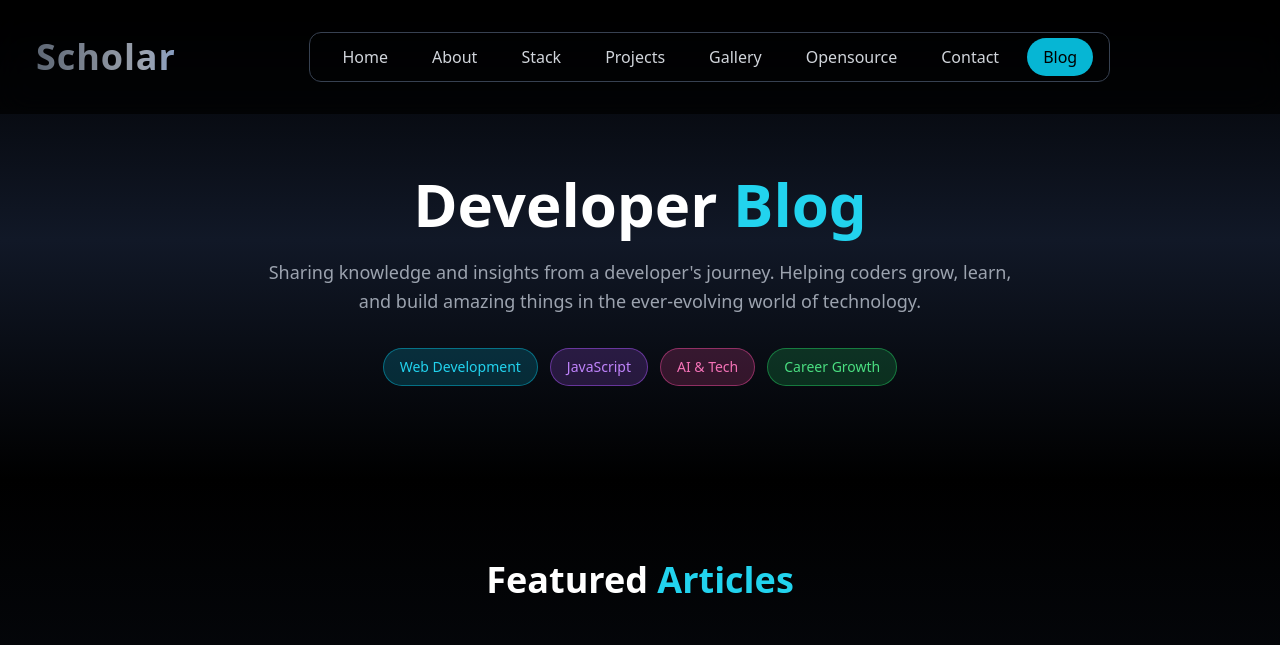
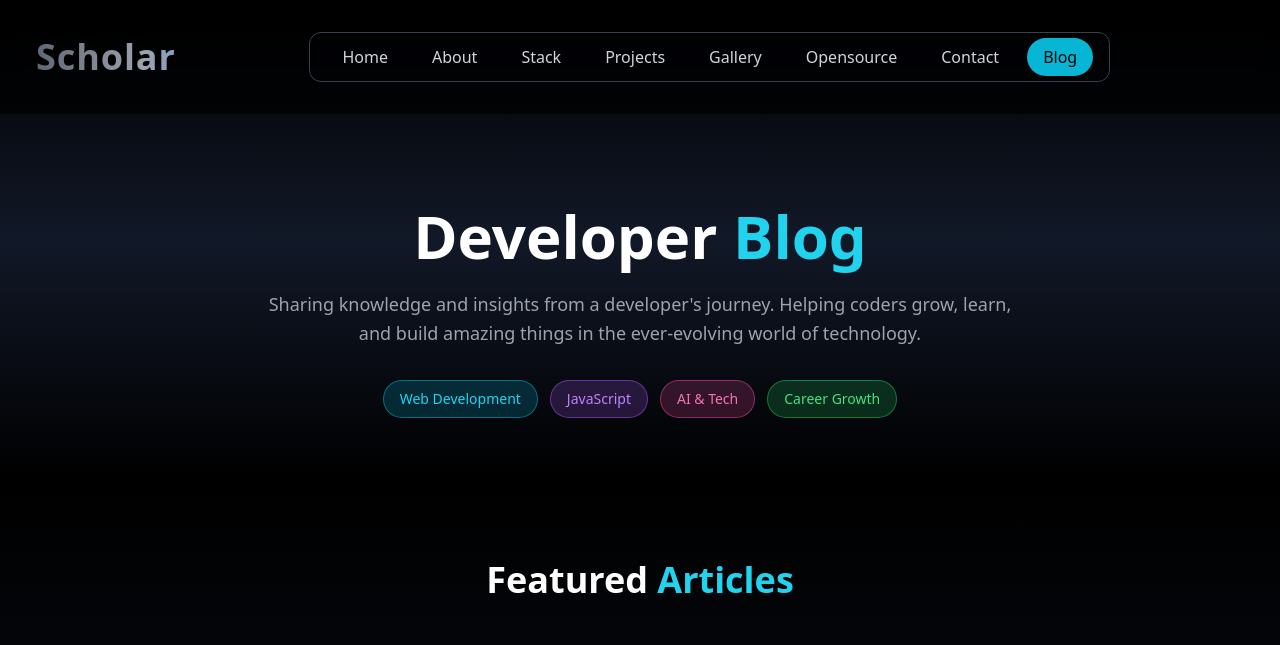
Before and after one commit to retkatmun/myportfolio1, a website: page blog.html in a window 1280 px wide. Shown: the top 645 px of the page. Drawn offline with nearby package versions, Linux system fonts and the light colour scheme.

Commit message:
add padding

```diff
--- a/blog.html
+++ b/blog.html
@@ -152,7 +152,7 @@
     </nav>
 
     <!-- ================= BLOG HERO ================= -->
-    <section class="relative min-h-[60vh] flex flex-col items-center justify-center text-center px-6 overflow-hidden bg-gradient-to-b from-black via-gray-900 to-black pt-24 sm:pt-28 md:pt-32">
+    <section class="relative min-h-[60vh] flex flex-col items-center justify-center text-center px-6 overflow-hidden bg-gradient-to-b from-black via-gray-900 to-black pt-40 sm:pt-44 md:pt-48">
       <h1 class="text-4xl md:text-6xl font-bold text-white mb-6">
         Developer <span class="text-cyan-400">Blog</span>
       </h1>
```
